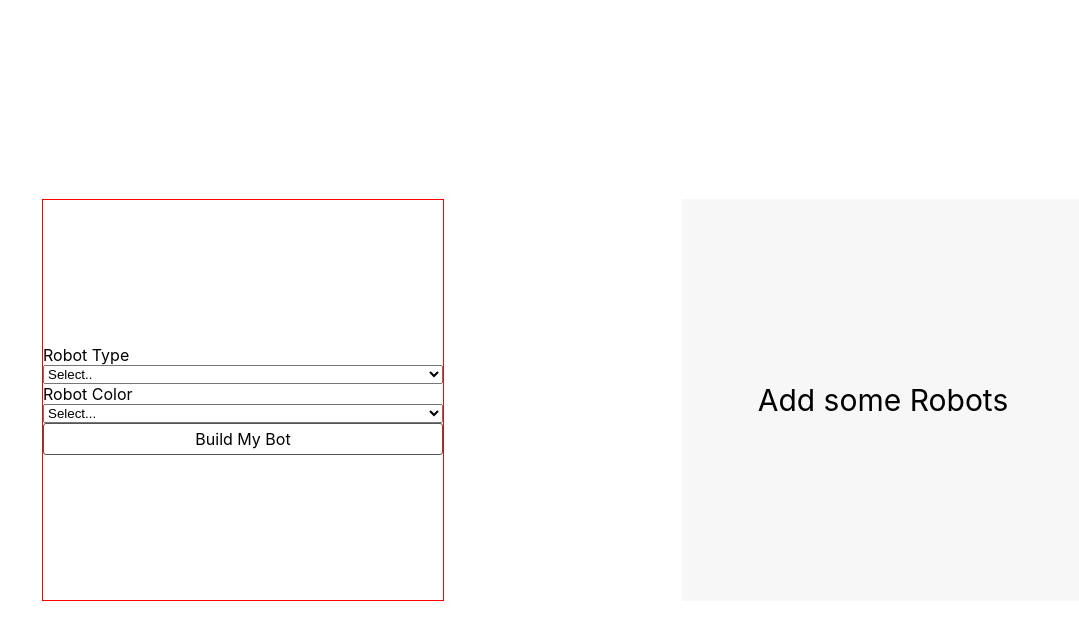
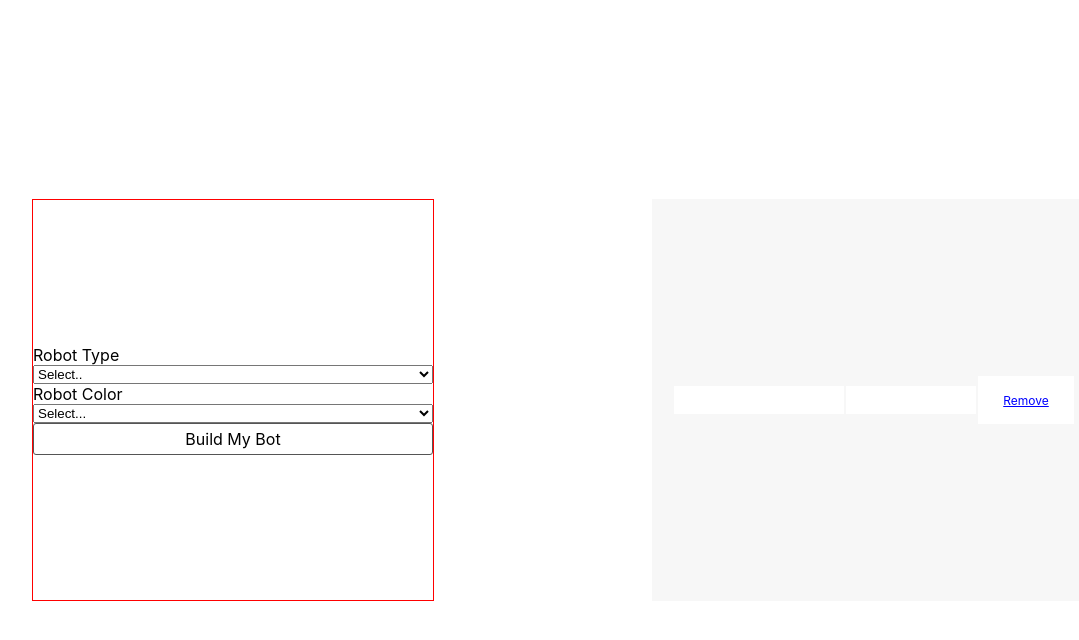
Before and after one commit to andrew-t-james/int-challenge, a React (Create React App) app: page / in a window 1280 px wide. Both pictures are taken after a click on the input "Build My Bot". Shown: the top 640 px of the page, without its empty margins (77-1156 px from the left). Built offline with nearby package versions, Linux system fonts and the light colour scheme.

Commit message:
Add basic outline of robot to view

```diff
--- a/src/Robots/Robots.css
+++ b/src/Robots/Robots.css
@@ -1,10 +1,50 @@
 .robot-container {
-  height: 40rem;
+  align-items: center;
+  background: #f7f7f7;
+  border: 1px solid #f7f7f7;
+  display: flex;
+  font-size: 3rem;
+  height: 36rem;
+  justify-content: center;
+  flex-direction: column;
   width: 40rem;
+  padding: 2rem;
+}
+
+.my-robot {
+  display: flex;
+  font-size: 1.7rem;
+  align-items: center;
+  width: 100%;
+  height: 4.5rem;
+}
+
+.my-robot__title,
+.my-robot__color,
+.my-robot__button {
+  padding: 1.4rem 0.5rem;
+  background-color: #fff;
+}
+
+.my-robot__title,
+.my-robot__color,
+.my-robot__button {
   border: 1px solid #f7f7f7;
-  background: #f7f7f7;
-  display: flex;
-  justify-content: center;
-  align-items: center;
-  font-size: 3rem;
+  border: 1px solid #f7f7f7;
 }
+
+.my-robot__title {
+  min-width: 40%;
+}
+
+.my-robot__color {
+  min-width: 30%;
+}
+
+.my-robot__button {
+  min-width: 24%;
+  font-size: 1.2rem;
+  color: blue;
+  text-decoration: underline;
+  padding: 1.69rem 0;
+}
--- a/src/Robots/Robots.js
+++ b/src/Robots/Robots.js
@@ -2,10 +2,18 @@ import React from 'react';
 
 import './Robots.css';
 
-const Robots = () => {
+const Robots = props => {
+  const renderMyRobots = props.myRobots.map(robot =>
+    <div key={robot.id} className="my-robot">
+      <p className="my-robot__title">{robot.type}</p>
+      <p className="my-robot__color">{robot.color}</p>
+      <button className="my-robot__button" onClick={props.removeRobot}>Remove</button>
+    </div>
+  );
   return (
     <section className="robot-container">
-      <p>Add some Robots</p>
+      {!props.myRobots.length && <p>Add some Robots</p>}
+      {renderMyRobots}
     </section>
   );
 };
```
